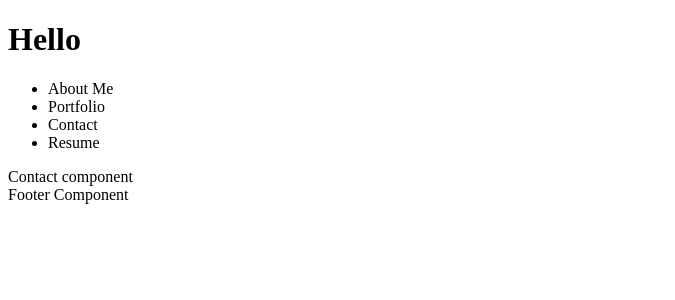
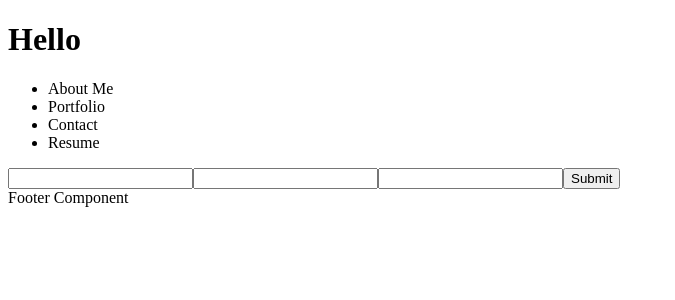
Before and after one commit to cmurphgarv/REACT-Portfolio, a React (Create React App) app in the folder murphey-portfolio/: page / in a window 1280 px wide. Both pictures are taken after a click on the item "Contact". Shown: the top 300 px of the page, without its empty margins (0-675 px from the left). Built offline with nearby package versions, Linux system fonts and the light colour scheme.

Commit message:
added more page structure and organized directories

```diff
--- a/murphey-portfolio/src/components/Header.js
+++ b/murphey-portfolio/src/components/Header.js
@@ -2,6 +2,7 @@ import AboutMe from './pages/AboutMe';
 import Contact from './pages/Contact';
 import Portfolio from './pages/Portfolio';
 import Resume from './pages/Resume';
+//import style from '../styles/Header';
 
 export function Header({ onNavItemClick }) {
     return (
--- a/murphey-portfolio/src/components/pages/AboutMe.js
+++ b/murphey-portfolio/src/components/pages/AboutMe.js
@@ -1,5 +1,11 @@
+
+
 export default function AboutMe() {
     return (
-        <div>About Me</div>
+        <div>
+            <img src={require('../../images/aboutMeImg.png')} alt="Image of Charlotte Murphey"/>
+            <p>After completing my masters degree in Counseling at the College of William and Mary, I spent the next several years working as a clinician in various capacities before transitioning into research with the intention of going back to school for my PhD. However, I had come to realize during this period that I wasn't happy in the field of psychology and, in 2017, I was in a position to quit my job and explore alternatives. Through shadowing other professionals, taking classes, and online research I eventually discovered a love for programming. It came as quite a surprise to me because I had never considered it before, but my passion only grew as I took classes in computer science at IUPUI. When the pandemic hit in 2020, I had been applying for new degrees, but the job I had at the time was disrupted by the pandemic and I had to focus on earning money for a while. Once I resumed practicing as a clinician online to earn a steady income, I was able to look at my options for starting over in programming and chose Butler's Coding Bootcamp so I could begin my new career as soon as possible while still receiving excellent training. I cannot wait to finish earning my certificate and begin working full-time as a developer, and look forward to further opportunities to learn and build on my new craft as a programmer.
+        </p>
+        </div>
     )
 };
--- a/murphey-portfolio/src/components/pages/Contact.js
+++ b/murphey-portfolio/src/components/pages/Contact.js
@@ -1,5 +1,58 @@
-export default function Contact() {
+import React, { useState } from 'react';
+
+export default function ContactForm(props) {
+    const [name, setName] = useState('');
+    const [email, setEmail] = useState('');
+    const [message, setMessage] = useState('');
+
+    const handleSubmit = (e) => {
+        e.preventDefault();
+
+        props.onSubmit({
+            name: name,
+            email: email,
+            message: message,
+        });
+
+        setName('');
+        setEmail('');
+        setMessage('');
+    };
+
+    const handleChange = (e) => {
+        setName(e.target.value);
+        setEmail(e.target.value);
+        setMessage(e.target.value);
+    };
+
     return (
-        <div>Contact component</div>
+        <div>
+            <form className='contactForm' onSubmit={handleSubmit}>
+                <input
+                    value={name}
+                    name="name"
+                    onChange={handleChange}
+                    type="text"
+                    placeholder=""
+                required/>
+                <input
+                    value={email}
+                    name="email"
+                    onChange={handleChange}
+                    type="text"
+                    placeholder=""
+                required/>
+                <input
+                    value={message}
+                    name="message"
+                    onChange={handleChange}
+                    type="text"
+                    placeholder=""
+                required />
+                <button type="button" onClick={handleSubmit}>
+                    Submit
+                </button>
+            </form>
+        </div>
     )
 }
--- a/murphey-portfolio/src/components/pages/Portfolio.js
+++ b/murphey-portfolio/src/components/pages/Portfolio.js
@@ -1,5 +1,10 @@
 export default function Portfolio() {
     return (
-        <div>Portfolio component</div>
+        <div>
+            <div className="projectOne"></div>
+            <div className="projectTwo"></div>
+            <div className="project3"></div>
+            <div className="project4"></div>
+        </div>
     )
 }
--- /dev/null
+++ b/murphey-portfolio/src/styles/Header.css
@@ -0,0 +1,3 @@
+.headerContainer {
+    font-family: 'Courier New', Courier, monospace;
+}
```
Also changed, not shown: murphey-portfolio/src/setupTests.js (added, +5 -0 lines), murphey-portfolio/src/images/aboutMeImg.png (added).
